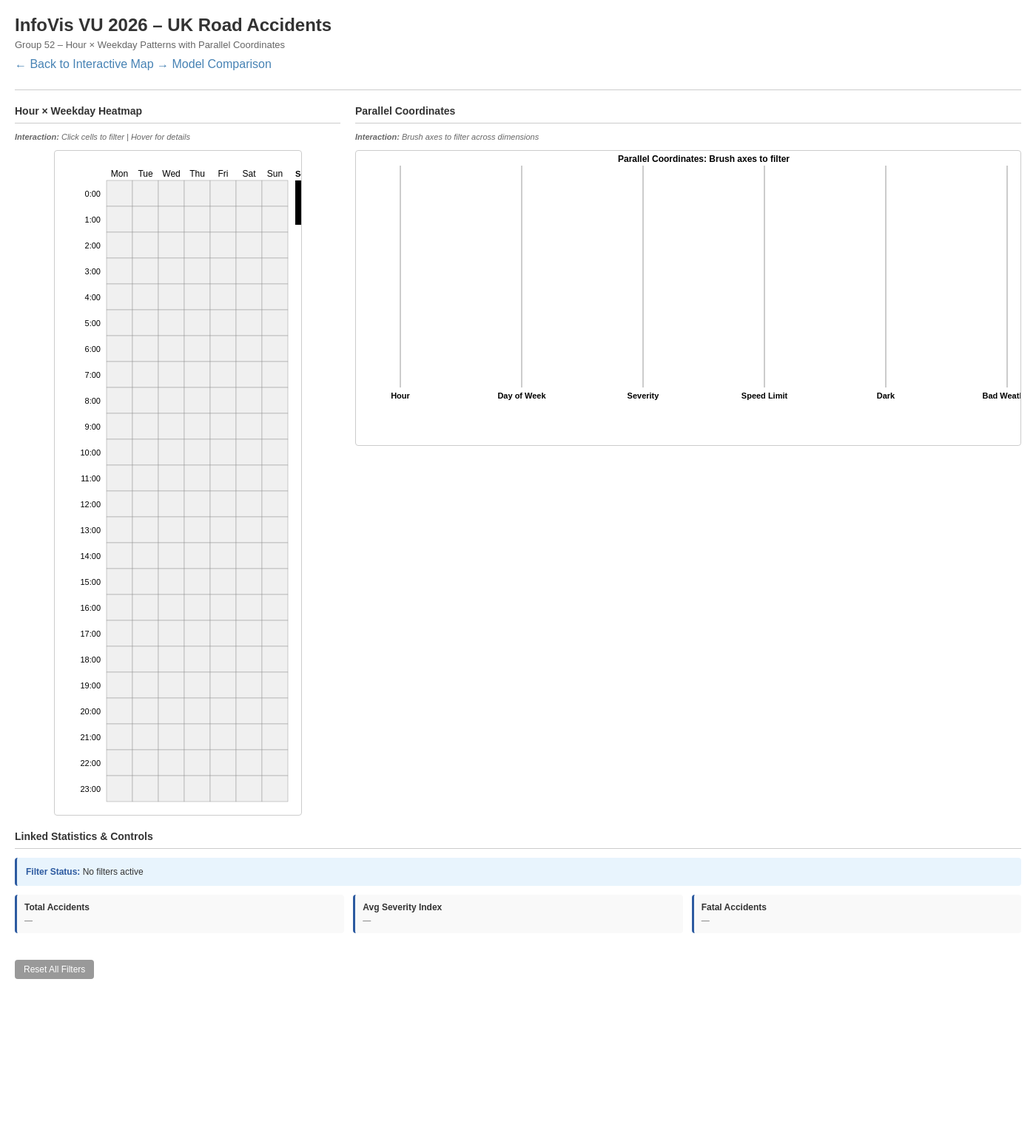
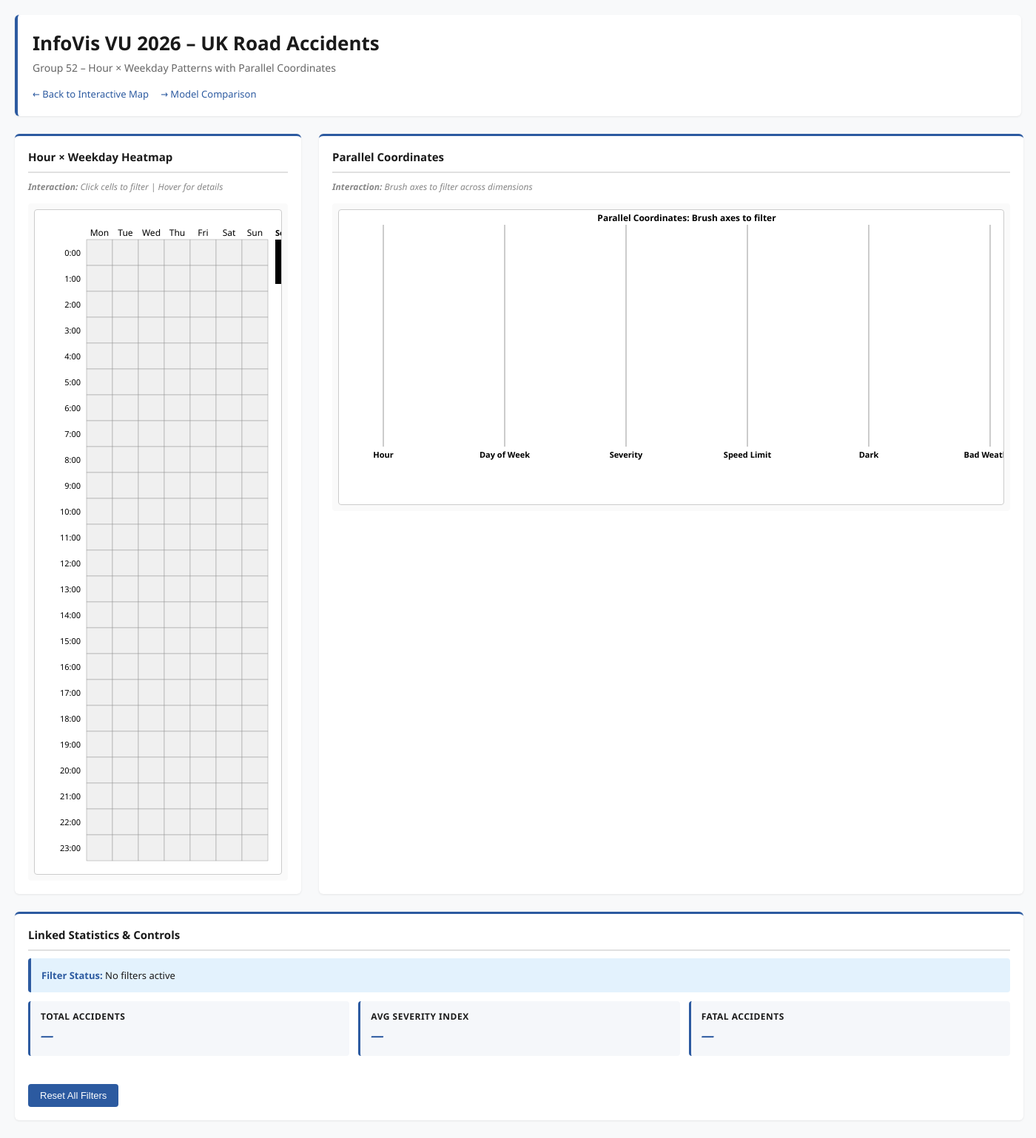
Before and after one commit to WindspergerAnton/infoviz-accidents, a Flask app: template templates/dashboard.html in a window 1400 px wide. Shown: the whole page at 74% size. Before the commit the page ends 1324 px from the top, so only its background shows below. Run offline with Flask 2, Linux system fonts and the light colour scheme; the template is opened without the code that fills it: most values are stand-ins (such as "Sample title", 1, 10 or a date in 2020).

Commit message:
dashbord layout and parralel coordinates updated

```diff
--- a/static/js/parallel_coordinates.js
+++ b/static/js/parallel_coordinates.js
@@ -6,6 +6,7 @@
 let pcSvg;
 let pcData = [];
 let pcBrushes = new Map(); // Per-dimension brush selections
+let pcFilteredIndices = new Set(); // Indices of lines that pass the brush filter
 
 const PC_MARGIN = { top: 20, right: 20, bottom: 80, left: 60 };
 const PC_DIMENSIONS = [
@@ -99,9 +100,12 @@ function initParallelCoordinates(data) {
         .attr("stroke-width", 1)
         .attr("opacity", 0.5)
         .on("mouseover", function(event, d) {
+            // Only highlight if not filtered out
+            if (pcBrushes.size === 0 || pcFilteredIndices.has(data.indexOf(d))) {
                 d3.select(this)
-                .attr("stroke-width", 2)
+                    .attr("stroke-width", 2.5)
                     .attr("opacity", 1);
+            }
 
             const tooltip = d3.select("#pc-tooltip");
             const details = PC_DIMENSIONS
@@ -118,32 +122,79 @@ function initParallelCoordinates(data) {
                 .style("left", (event.pageX + 12) + "px")
                 .style("top", (event.pageY - 10) + "px");
         })
-        .on("mouseout", function() {
+        .on("mouseout", function(event, d) {
+            const dataIndex = data.indexOf(d);
+            const isFiltered = pcFilteredIndices.has(dataIndex);
+
+            if (pcBrushes.size === 0) {
+                // No brush active: reset to default opacity
                 d3.select(this)
                     .attr("stroke-width", 1)
                     .attr("opacity", 0.5);
+            } else {
+                // Brush active: show filtered lines, hide others
+                d3.select(this)
+                    .attr("stroke-width", 1)
+                    .attr("opacity", isFiltered ? 1 : 0.05);
+            }
+
             d3.select("#pc-tooltip").style("display", "none");
         });
 
     // Add brushes to each axis
     axes.append("g")
         .attr("class", "pc-brush")
-        .each(function(d, i) {
+        .each(function(dim, i) {
             const brush = d3.brushY()
                 .extent([[-10, 0], [10, plotHeight]])
-                .on("start", function() {
-                    d3.selectAll(".pc-path").attr("opacity", 0.1);
-                })
                 .on("brush", function(event) {
-                    if (!event.selection) return;
+                    if (!event.selection) {
+                        pcBrushes.delete(dim.key);
+                    } else {
                         const [y0, y1] = event.selection;
-                    applyPCBrush(d.key, scales[d.key].invert(y1), scales[d.key].invert(y0));
+                        const val0 = scales[dim.key].invert(y0);
+                        const val1 = scales[dim.key].invert(y1);
+                        const minVal = Math.min(val0, val1);
+                        const maxVal = Math.max(val0, val1);
+                        pcBrushes.set(dim.key, [minVal, maxVal]);
+                    }
+
+                    // Update filtered indices
+                    if (pcBrushes.size > 0) {
+                        pcFilteredIndices.clear();
+                        data.forEach((d, idx) => {
+                            let passesAllFilters = true;
+                            for (const [dimKey, range] of pcBrushes) {
+                                if (d[dimKey] == null || d[dimKey] < range[0] || d[dimKey] > range[1]) {
+                                    passesAllFilters = false;
+                                    break;
+                                }
+                            }
+                            if (passesAllFilters) {
+                                pcFilteredIndices.add(idx);
+                            }
+                        });
+
+                        // Apply filtering: highlight filtered lines, dim others
+                        d3.selectAll(".pc-path")
+                            .attr("opacity", (d, idx) => pcFilteredIndices.has(idx) ? 1 : 0.05)
+                            .attr("stroke-width", (d, idx) => pcFilteredIndices.has(idx) ? 1.5 : 1);
+                    } else {
+                        pcFilteredIndices.clear();
+                        d3.selectAll(".pc-path")
+                            .attr("opacity", 0.5)
+                            .attr("stroke-width", 1);
+                    }
+
+                    triggerPCFilter();
                 })
                 .on("end", function(event) {
                     if (!event.selection) {
                         pcBrushes.clear();
-                        d3.selectAll(".pc-path").attr("opacity", 0.5);
-                        // Trigger reset event
+                        pcFilteredIndices.clear();
+                        d3.selectAll(".pc-path")
+                            .attr("opacity", 0.5)
+                            .attr("stroke-width", 1);
                         triggerPCFilter();
                     }
                 });
@@ -169,31 +220,8 @@ function getLineColor(d) {
     return "#1f77b4"; // Slight
 }
 
-function applyPCBrush(dimension, minVal, maxVal) {
-    pcBrushes.set(dimension, [minVal, maxVal]);
-
-    d3.selectAll(".pc-path")
-        .attr("opacity", d => {
-            for (const [dim, range] of pcBrushes) {
-                if (d[dim] < range[0] || d[dim] > range[1]) {
-                    return 0.1;
-                }
-            }
-            return 0.8;
-        });
-
-    triggerPCFilter();
-}
-
 function triggerPCFilter() {
-    const filteredData = pcData.filter(d => {
-        for (const [dim, range] of pcBrushes) {
-            if (d[dim] < range[0] || d[dim] > range[1]) {
-                return false;
-            }
-        }
-        return true;
-    });
+    const filteredData = pcData.filter((d, idx) => pcFilteredIndices.has(idx));
 
     const event = new CustomEvent("pcFilterChanged", {
         detail: { brushes: Object.fromEntries(pcBrushes), filteredData }
@@ -203,8 +231,11 @@ function triggerPCFilter() {
 
 function resetPCBrushes() {
     pcBrushes.clear();
+    pcFilteredIndices.clear();
     d3.selectAll(".pc-brush").call(d3.brush().clear);
-    d3.selectAll(".pc-path").attr("opacity", 0.5);
+    d3.selectAll(".pc-path")
+        .attr("opacity", 0.5)
+        .attr("stroke-width", 1);
 }
 
 // Listen for heatmap filter events
--- a/templates/dashboard.html
+++ b/templates/dashboard.html
@@ -8,56 +8,66 @@
         * { margin: 0; padding: 0; box-sizing: border-box; }
 
         body {
-            font-family: sans-serif;
+            font-family: 'Segoe UI', Tahoma, Geneva, Verdana, sans-serif;
             margin: 20px;
-            background: white;
+            background: #f8f9fa;
         }
 
         .header {
-            padding-bottom: 10px;
-            margin-bottom: 20px;
-            border-bottom: 1px solid #ccc;
+            background: white;
+            padding: 20px;
+            margin-bottom: 24px;
+            border-radius: 6px;
+            box-shadow: 0 1px 3px rgba(0,0,0,0.08);
+            border-left: 4px solid #2c5aa0;
         }
 
         .header h1 {
-            font-size: 24px;
-            color: #333;
-            margin-bottom: 5px;
+            font-size: 26px;
+            color: #1a1a1a;
+            margin-bottom: 6px;
+            font-weight: 600;
         }
 
         .header p {
-            font-size: 13px;
+            font-size: 14px;
             color: #666;
-            margin-bottom: 10px;
+            margin-bottom: 14px;
         }
 
         .dashboard-layout {
             display: grid;
             grid-template-columns: 1fr 1fr;
-            gap: 20px;
-            margin-bottom: 20px;
+            gap: 24px;
+            margin-bottom: 24px;
         }
 
         .visualization-panel {
-            background: transparent;
-            border-radius: 0;
-            padding: 0;
-            box-shadow: none;
+            background: white;
+            border-radius: 6px;
+            padding: 18px;
+            box-shadow: 0 1px 3px rgba(0,0,0,0.08);
+            border-top: 3px solid #2c5aa0;
+            transition: box-shadow 0.3s ease;
+        }
+
+        .visualization-panel:hover {
+            box-shadow: 0 2px 6px rgba(0,0,0,0.12);
         }
 
         .visualization-panel h2 {
-            font-size: 14px;
-            font-weight: bold;
-            margin-bottom: 12px;
-            color: #333;
-            border-bottom: 1px solid #ccc;
-            padding-bottom: 8px;
+            font-size: 15px;
+            font-weight: 600;
+            margin-bottom: 10px;
+            color: #1a1a1a;
+            border-bottom: 2px solid #e0e0e0;
+            padding-bottom: 10px;
         }
 
         .visualization-panel p {
-            font-size: 11px;
-            color: #666;
-            margin-bottom: 12px;
+            font-size: 12px;
+            color: #888;
+            margin-bottom: 14px;
             font-style: italic;
         }
 
@@ -66,28 +76,32 @@
             justify-content: center;
             overflow-x: auto;
             min-height: 300px;
+            background: #fafafa;
+            border-radius: 4px;
+            padding: 8px;
         }
 
         #heatmap-container svg, #pc-container svg {
             background: white;
+            border-radius: 3px;
         }
 
         .tooltip {
             position: absolute;
             background: white;
-            border: 1px solid #ccc;
-            border-radius: 4px;
-            padding: 8px 12px;
+            border: 1px solid #d0d0d0;
+            border-radius: 6px;
+            padding: 10px 14px;
             font-size: 12px;
             pointer-events: none;
             display: none;
-            box-shadow: 0 2px 8px rgba(0,0,0,0.15);
+            box-shadow: 0 4px 12px rgba(0,0,0,0.15);
             z-index: 1000;
             max-width: 280px;
         }
 
         #heatmap-tooltip {
-            background: #fff9e6;
+            background: #fffaf0;
             border-color: #d62728;
         }
 
@@ -97,48 +111,55 @@
         }
 
         .statistics-panel {
-            background: transparent;
-            border-radius: 0;
-            padding: 0;
-            box-shadow: none;
+            background: white;
+            border-radius: 6px;
+            padding: 18px;
+            box-shadow: 0 1px 3px rgba(0,0,0,0.08);
+            border-top: 3px solid #2c5aa0;
         }
 
         .stat-group {
-            margin-bottom: 12px;
-            padding: 10px;
-            background: #f9f9f9;
+            margin-bottom: 14px;
+            padding: 12px 14px;
+            background: #f5f7fa;
             border-radius: 4px;
             border-left: 3px solid #2c5aa0;
         }
 
         .stat-group h4 {
             font-size: 12px;
-            font-weight: bold;
-            color: #333;
-            margin-bottom: 4px;
+            font-weight: 600;
+            color: #1a1a1a;
+            margin-bottom: 5px;
+            text-transform: uppercase;
+            letter-spacing: 0.5px;
         }
 
         .stat-group p {
-            font-size: 11px;
-            color: #666;
-            margin: 2px 0;
+            font-size: 18px;
+            color: #2c5aa0;
+            margin: 4px 0;
+            font-weight: 600;
         }
 
         .btn-reset {
             display: inline-block;
-            padding: 6px 12px;
-            background: #999;
+            padding: 8px 16px;
+            background: #2c5aa0;
             color: white;
             border: none;
             border-radius: 4px;
-            font-size: 12px;
+            font-size: 13px;
+            font-weight: 500;
             cursor: pointer;
             margin-top: 12px;
-            transition: background 0.3s;
+            transition: all 0.3s ease;
         }
 
         .btn-reset:hover {
-            background: #777;
+            background: #1e4180;
+            box-shadow: 0 2px 6px rgba(44, 90, 160, 0.3);
+            transform: translateY(-1px);
         }
 
         .full-width {
@@ -146,24 +167,33 @@
         }
 
         .info-box {
-            background: #e8f4fd;
-            border-left: 3px solid #2c5aa0;
-            padding: 12px;
+            background: #e3f2fd;
+            border-left: 4px solid #2c5aa0;
+            padding: 14px;
             border-radius: 4px;
-            font-size: 12px;
-            color: #333;
+            font-size: 13px;
+            color: #1a1a1a;
             margin-bottom: 12px;
         }
 
         .info-box strong {
             color: #2c5aa0;
+            font-weight: 600;
         }
 
         .nav-link {
             display: inline-block;
-            margin-bottom: 15px;
-            color: steelblue;
+            margin-right: 12px;
+            color: #2c5aa0;
             text-decoration: none;
+            font-size: 13px;
+            font-weight: 500;
+            transition: color 0.3s ease;
+        }
+
+        .nav-link:hover {
+            color: #1e4180;
+            text-decoration: underline;
         }
     </style>
 </head>
```
Also changed, not shown: static/data/severity_by_region.csv (added, +45 -0 lines). Lines whose indentation alone changed are shown as unchanged.
